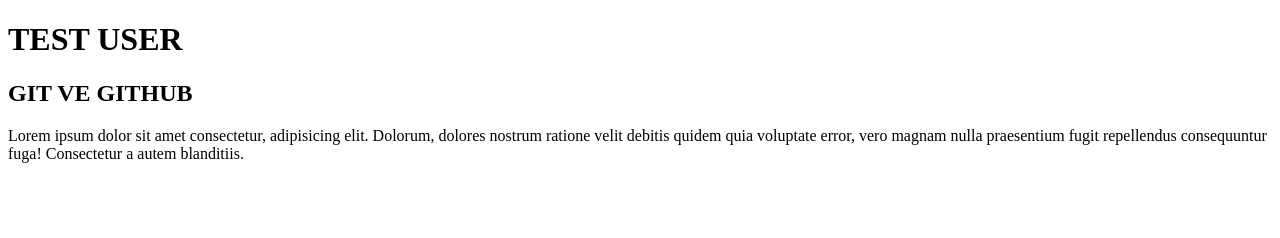
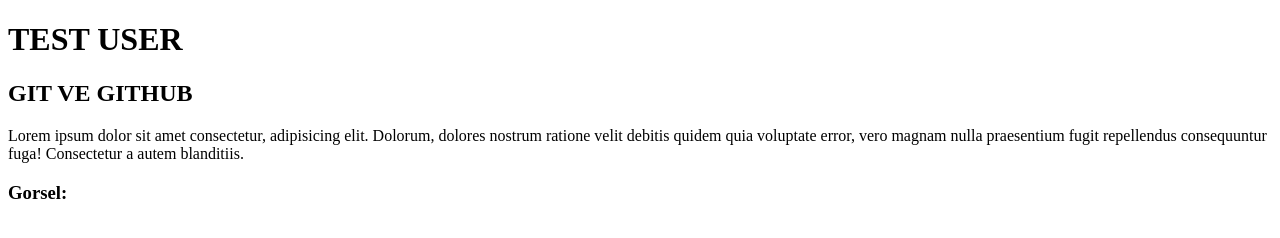
Before and after one commit to testuser-gitcourse/first_repo, a plain HTML site: page index.html in a window 1280 px wide. Drawn offline with Linux system fonts and the light colour scheme.

Commit message:
style dosyasi eklendi

```diff
--- a/index.html
+++ b/index.html
@@ -16,6 +16,7 @@
       blanditiis.
     </p>
 
+    <h3>Gorsel:</h3>
     <img src="" alt="" />
   </body>
 </html>
--- /dev/null
+++ b/style.css
@@ -0,0 +1,4 @@
+html {
+  background-color: black;
+  color: white;
+}
```
